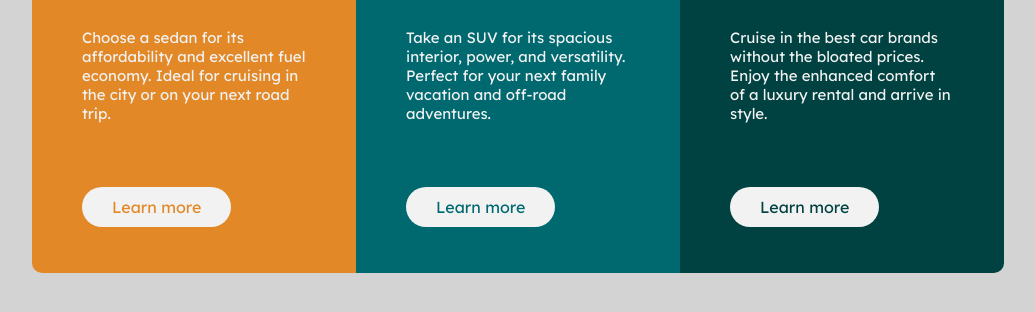
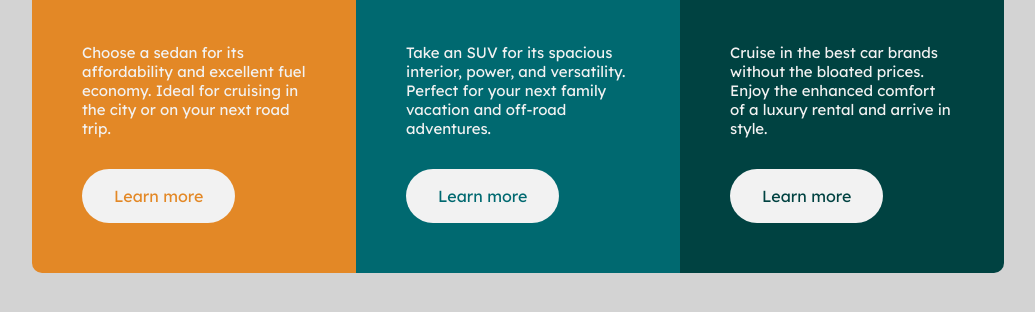
Before and after one commit to PegaStudio/3-column-preview-card-component, a plain HTML site: page index.html in a window 1280 px wide. Shown: the part 350-662 px from the top of the page, without its empty margins (122-1157 px from the left). Drawn offline with Linux system fonts and the light colour scheme.

Commit message:
Add files via upload

```diff
--- a/index.html
+++ b/index.html
@@ -26,13 +26,13 @@
         <p class="description">Choose a sedan for its affordability and excellent fuel economy. Ideal for cruising in the city
           or on your next road trip.</p>
       </div>
-      <div class="button">
-<p class="button-sedans text-button">Learn more</p>
+      <div class="button-container">
+        <p class="button-sedans text-button">Learn more</p>
       </div>
       </div>
       <div class="cars suvs">
       <div class="icon">
-<img src="images/icon-suvs.svg" alt="">
+        <img src="images/icon-suvs.svg" alt="">
       </div>
       <div class="car-header">
         <h2>SUVS</h2>
@@ -41,13 +41,13 @@
         <p class="description">Take an SUV for its spacious interior, power, and versatility. Perfect for your next family vacation
           and off-road adventures.</p>
       </div>
-      <div class="button">
-<p class="button-suvs text-button">Learn more</p>
+      <div class="button-container">
+        <p class="button-suvs text-button">Learn more</p>
       </div>
       </div>
       <div class="cars luxury">
       <div class="icon">
-<img src="images/icon-luxury.svg" alt="">
+        <img src="images/icon-luxury.svg" alt="">
       </div>
       <div class="car-header">
         <h2>LUXURY</h2>
@@ -56,11 +56,11 @@
         <p class="description">  Cruise in the best car brands without the bloated prices. Enjoy the enhanced comfort of a luxury
           rental and arrive in style.</p>
       </div>
-      <div class="button">
+      <div class="button-container">
         <p class="button-luxury text-button">Learn more</p>
       </div>
       </div>
- </section>
+</section>
   </div>
 </body>
 </html>
--- a/style.css
+++ b/style.css
@@ -19,8 +19,9 @@ body {
   flex-direction: column;
   justify-content: center;
   align-items: left;
-  margin-left: 10%;
-  margin-right: 10%;
+  margin-left: auto;
+  margin-right: auto;
+  padding-inline: 18px;
 }
 
 .colors {
@@ -48,7 +49,8 @@ body {
 .cars {
   padding: 50px;
   max-width: 14rem;
-  position: relative;
+  display: flex;
+  flex-direction: column;
 }
 
 .button-luxury {
@@ -61,24 +63,31 @@ body {
   color: #006970;
 }
 .text-button {
+
   display: inline-block;
-  padding: 10px 30px;
-  margin-top: 70px;
+  padding: 15px 30px;
   background-color: #f2f2f2;
   border-radius: 40px;
+  margin-block: 16px 0;
+  cursor: pointer;
+  border: solid 2px transparent;
+  justify-self: flex-end;
 }
 
 .text-button:hover {
-  box-sizing: border-box;
-  color: #f2f2f2;
-  background-color: transparent;
-  border: solid 2px #f2f2f2;
-  padding: 8px 28px; /* jak nie przelicze to dodaje mi po 2 piksele pomimo borderbox)*/
+    color: #f2f2f2;
+    background-color: transparent;
+    border: solid 2px #f2f2f2;
 }
 .description {
   font-size: 15px;
-  margin-bottom: 100px; /* eby button stal w miejscu jak tekst zajmuje wiecej linijek*/
 }
+.button-container{
+
+  justify-self: flex-end;
+  margin-top: auto;
+}
+
 @media (min-width: 800px) {
   .main-container {
     flex-direction: row;
@@ -90,8 +99,5 @@ body {
   .luxury {
     border-radius: 0 10px 10px 0;
   }
-  .button {
-    position: absolute; /* eby button stal w miejscu jak tekst zajmuje wiecej linijek*/
-    bottom: 30px;
+
   }
-}
```
